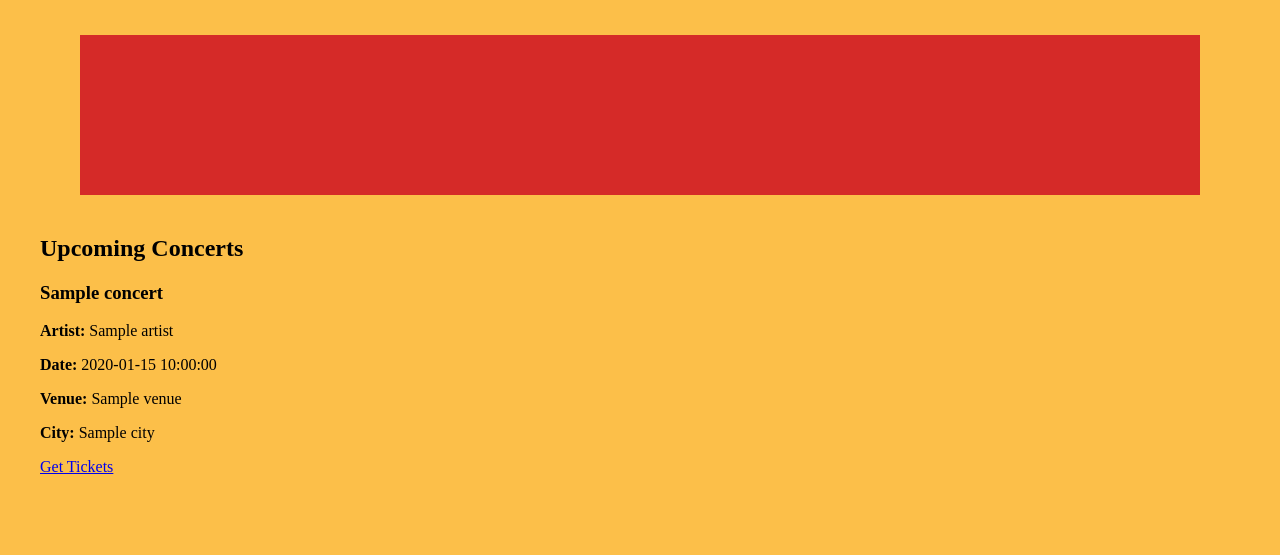
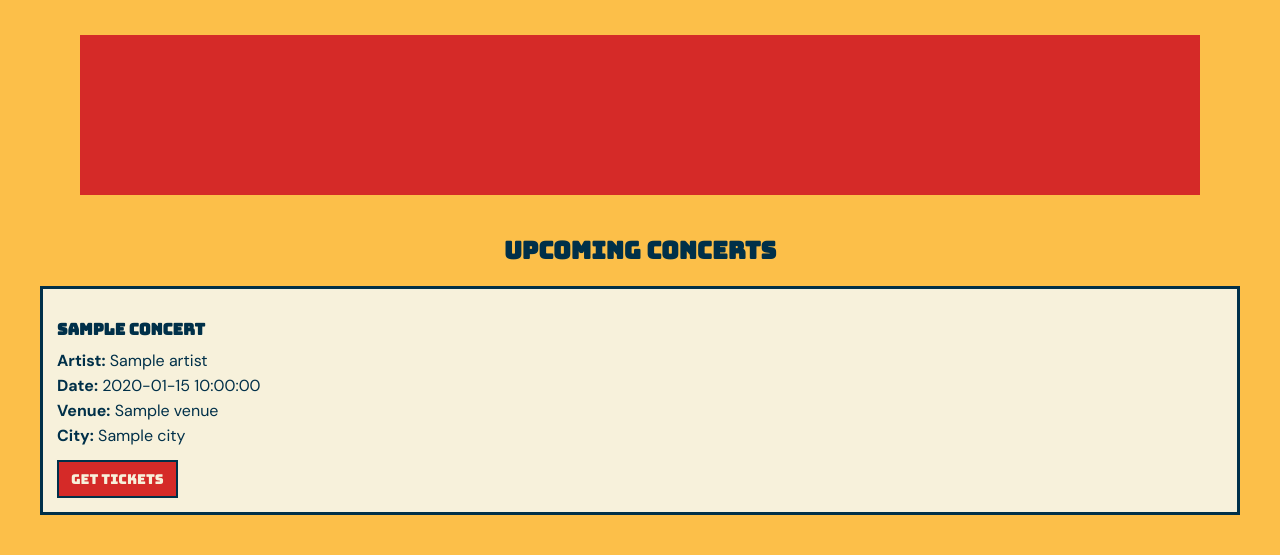
Before and after one commit to cbravo20/cst205_final_project, a Flask app: template templates/final_poster.html in a window 1280 px wide. Shown: the part 602-1157 px from the top of the page. Before the commit the page ends 1076 px from the top, so only its background shows below. Run offline with Flask 3, Linux system fonts and the light colour scheme; the template is opened without the code that fills it: most values are stand-ins (such as "Sample title", 1, 10 or a date in 2020).

Commit message:
Added to the final css

```diff
--- a/static/css/final_poster.css
+++ b/static/css/final_poster.css
@@ -112,7 +112,64 @@ h1 {
   background-color: #f7f1db;
   color: #003049;
 }
+.concerts-section {
+  margin-top: 40px;
+}
 
+.concert-title {
+  font-family: "Bungee", sans-serif;
+  color: #003049;
+  margin-bottom: 20px;
+  text-align: center;
+}
+
+.concert-grid {
+  display: grid;
+  grid-template-columns: repeat(auto-fit, minmax(260px, 1fr));
+  gap: 16px;
+}
+
+.concert-card {
+  background: #f7f1db;
+  border: 3px solid #003049;
+  padding: 14px;
+}
+
+.concert-name {
+  font-family: "Bungee", sans-serif;
+  color: #003049;
+  margin-bottom: 10px;
+  font-size: 1rem;
+}
+
+.concert-text {
+  margin: 4px 0;
+  color: #003049;
+  font-family: "DM Sans", sans-serif;
+}
+
+.concert-btn {
+  display: inline-block;
+  margin-top: 10px;
+  background: #d52a28;
+  color: #f7f1db;
+  padding: 8px 12px;
+  text-decoration: none;
+  border: 2px solid #003049;
+  font-family: "Bungee", sans-serif;
+  font-size: 0.85rem;
+}
+
+.concert-btn:hover {
+  background: #003049;
+  color: #f7f1db;
+}
+
+.concert-empty {
+  text-align: center;
+  color: #003049;
+  margin-top: 12px;
+}
 @media (max-width: 600px) {
   .navbar {
     flex-direction: column;
```
Also changed, not shown: main.py (line endings or trailing spaces).
